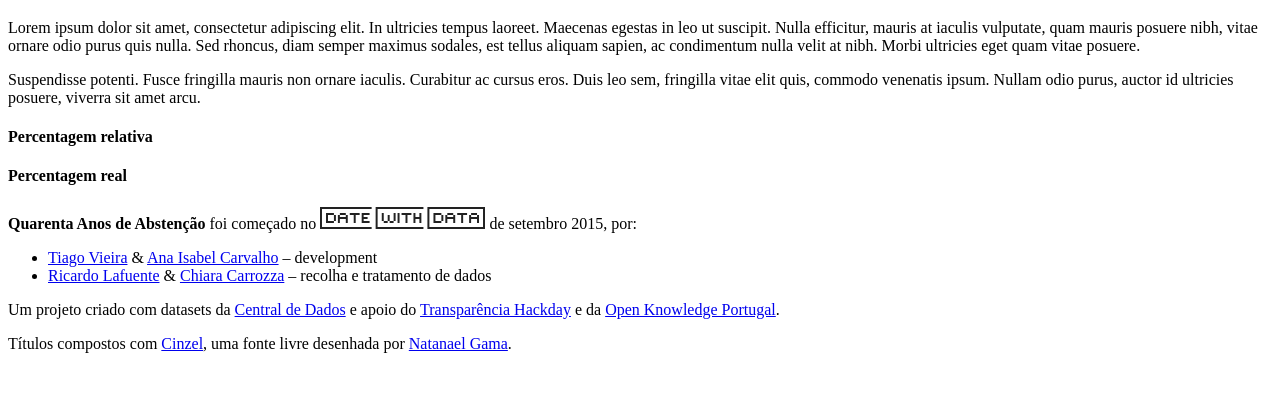
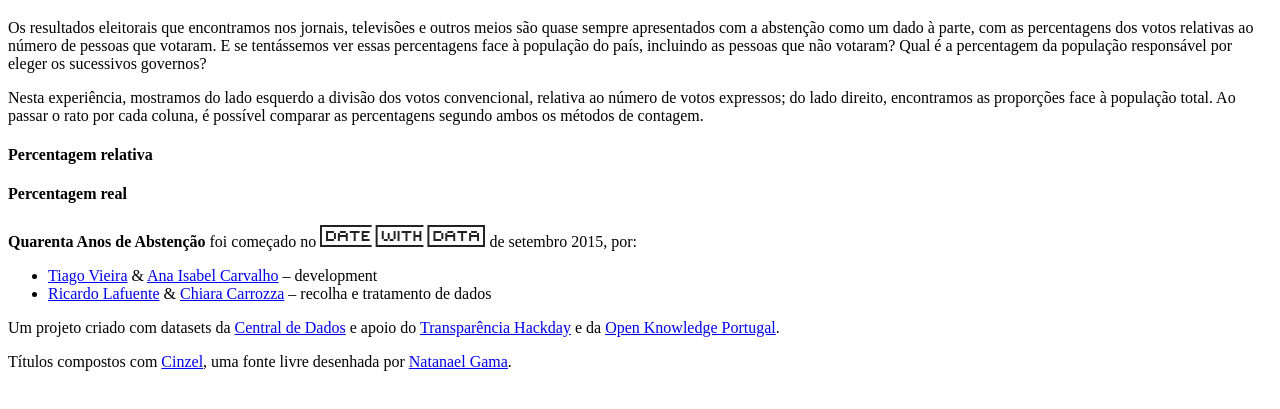
Before and after one commit to transparenciahackday/40anosdeabstencao, a website: page assets/index.html in a window 1280 px wide. Shown: the part 61-470 px from the top of the page. Drawn offline with Linux system fonts and the light colour scheme; files that its build step writes are made by us from their sources.

Commit message:
Texto introdutório

```diff
--- a/assets/index.html
+++ b/assets/index.html
@@ -18,8 +18,8 @@
   </header>
   <section id="intro">
     <div class="row text-center">
-          <p> Lorem ipsum dolor sit amet, consectetur adipiscing elit. In ultricies tempus laoreet. Maecenas egestas in leo ut suscipit. Nulla efficitur, mauris at iaculis vulputate, quam mauris posuere nibh, vitae ornare odio purus quis nulla. Sed rhoncus, diam semper maximus sodales, est tellus aliquam sapien, ac condimentum nulla velit at nibh. Morbi ultricies eget quam vitae posuere.</p>
-          <p> Suspendisse potenti. Fusce fringilla mauris non ornare iaculis. Curabitur ac cursus eros. Duis leo sem, fringilla vitae elit quis, commodo venenatis ipsum. Nullam odio purus, auctor id ultricies posuere, viverra sit amet arcu.</p>
+          <p>Os resultados eleitorais que encontramos nos jornais, televisões e outros meios são quase sempre apresentados com a abstenção como um dado à parte, com as percentagens dos votos relativas ao número de pessoas que votaram. E se tentássemos ver essas percentagens face à população do país, incluindo as pessoas que não votaram? Qual é a percentagem da população responsável por eleger os sucessivos governos?</p>
+          <p>Nesta experiência, mostramos do lado esquerdo a divisão dos votos convencional, relativa ao número de votos expressos; do lado direito, encontramos as proporções face à população total. Ao passar o rato por cada coluna, é possível comparar as percentagens segundo ambos os métodos de contagem.</p>
     </div>
     <div class="row">
           <div class="small-5 columns text-center"><h4>Percentagem relativa</h4></div>
```
